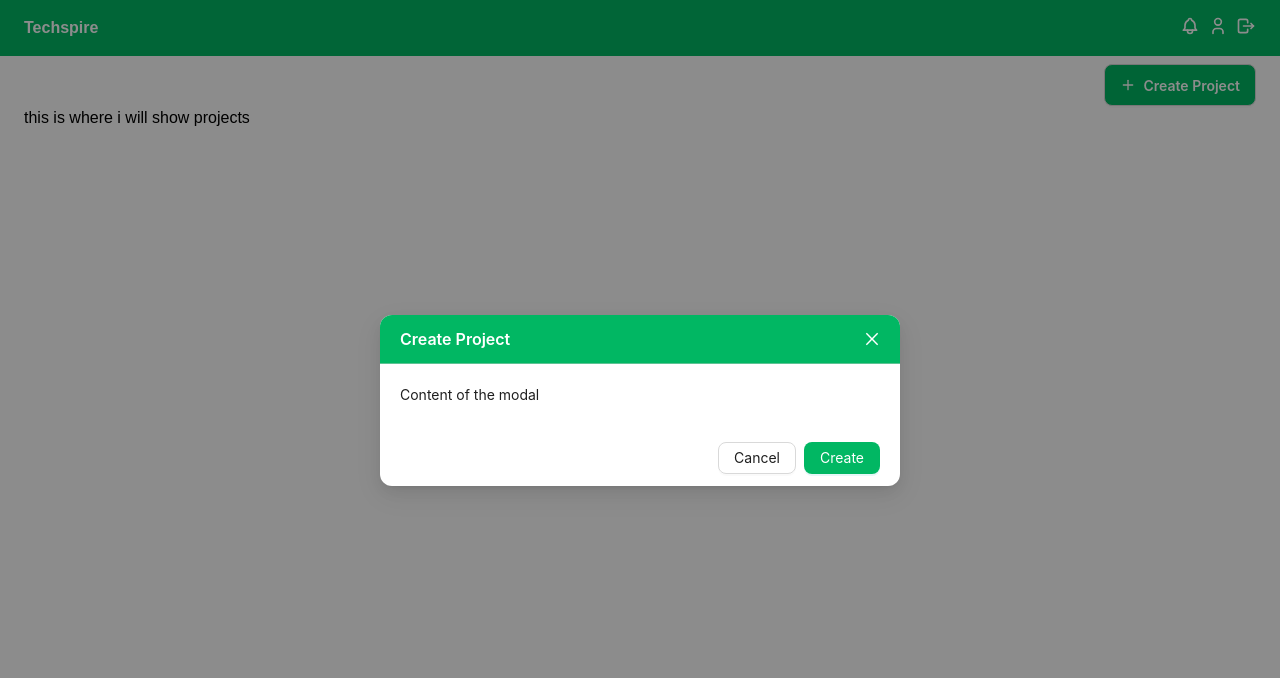
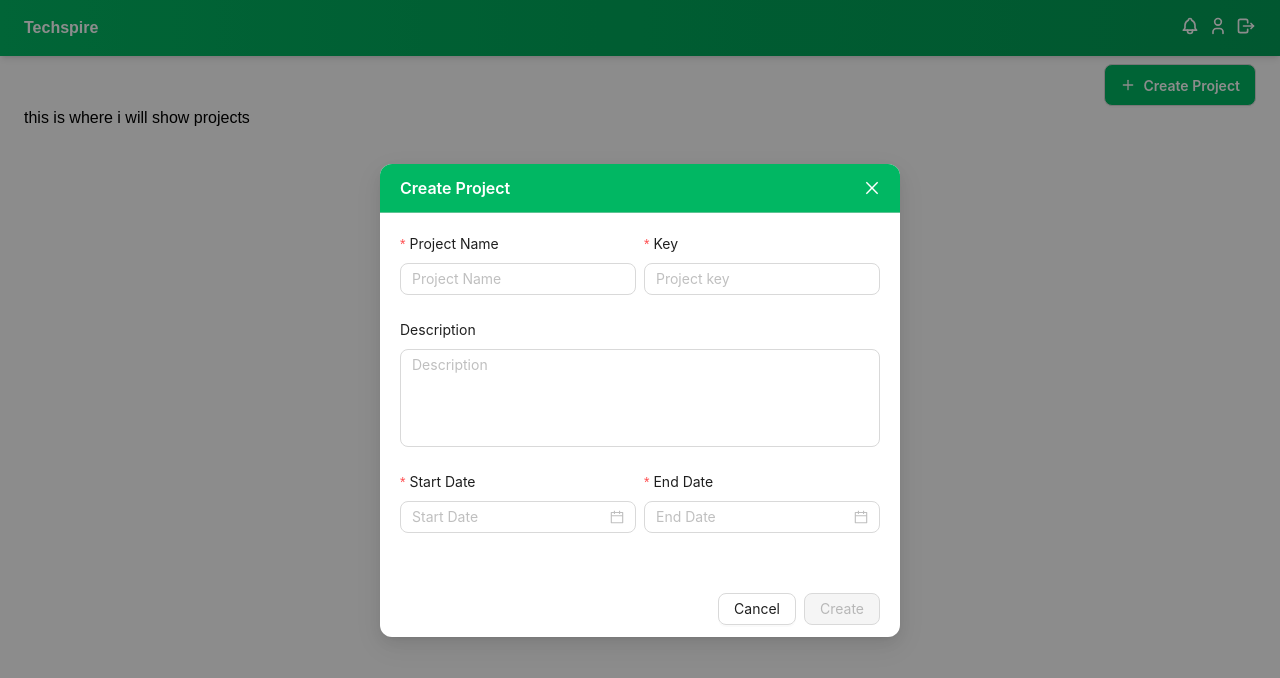
Before and after one commit to AashishRautela/pmsFrontEnd, a Next.js app: page /home in a window 1280 px wide. Both pictures are taken after a click on the button "Create Project". Shown: the top 678 px of the page. Built offline with nearby package versions, Linux system fonts and the light colour scheme; what @ant-design/nextjs-registry would draw is missing.

Commit message:
feat:proect creation flow completed

```diff
--- a/package.json
+++ b/package.json
@@ -15,6 +15,7 @@
     "@tabler/icons-react": "^3.34.1",
     "antd": "^5.27.0",
     "axios": "^1.11.0",
+    "dayjs": "^1.11.18",
     "install": "^0.13.0",
     "next": "15.4.6",
     "npm": "^11.5.2",
--- a/src/app/globals.css
+++ b/src/app/globals.css
@@ -71,3 +71,7 @@ body {
   background-color: #01B763 !important;
   color: #ffffff !important;
 }
+
+.ant-picker-outlined{
+  /* background: #ffffff; */
+}
--- a/src/app/layout.js
+++ b/src/app/layout.js
@@ -52,6 +52,13 @@ export default function RootLayout({ children }) {
                 },
                 Slider: {
                   defaultBg: '#01B763'
+                },
+                DatePicker: {
+                  defaultBg: '#fff',
+
+                  colorBgContainer: '#fff',
+                  activeBg: '#fff',
+                  hoverBg: '#fff'
                 }
               }
             }}
--- a/src/componants/common/header.js
+++ b/src/componants/common/header.js
@@ -4,7 +4,7 @@ import React from 'react';
 function header() {
   return (
     <>
-      <div className='py-4 px-6 bg-[#01B763] flex justify-between fixed w-full z-10'>
+      <div className='py-4 px-6 bg-gradient-to-r from-[#01B763] via-[#00a85a] to-[#019e57] flex justify-between fixed w-full z-10 shadow-md'>
         <div className='flex gap-2 items-center cursor-pointer'>
           {/* <img src='./assets/logo.png' className='bg-white-500' height={18} width={18} /> */}
           <h1 className='font-bold text-[#FFF]'>Techspire</h1>
--- a/src/componants/common/sideBar.js
+++ b/src/componants/common/sideBar.js
@@ -1,10 +1,13 @@
 'use client';
 
-import React from 'react';
+import React, { useEffect, useState } from 'react';
 import { Button, Menu } from 'antd';
 import { sideBarItems } from '@/constants/sidebar';
 
 export default function SideBar() {
+  const [seletectKey, setSelectedKey] = useState('');
+  console.log('seletectKey-->', seletectKey);
+
   const siderStyle = {
     overflow: 'auto',
     height: 'calc(100vh - 60px)',
@@ -20,6 +23,20 @@ export default function SideBar() {
     boxShadow: '6px 0 4px -7px #999, -6px 0 4px -4px'
   };
 
+  useEffect(() => {
+    const key = localStorage.getItem('seletedKey');
+    if (key) {
+      setSelectedKey(key);
+    } else {
+      setSelectedKey('dashboard');
+    }
+  }, []);
+
+  const onSelect = (item) => {
+    console.log('item-->', item.key);
+    localStorage.setItem('seletedKey', item.key);
+  };
+
   return (
     <div className='pt-14'>
       <Menu
@@ -27,8 +44,9 @@ export default function SideBar() {
         mode='inline'
         items={sideBarItems}
         style={siderStyle}
-        defaultSelectedKeys={['dashboard']}
+        defaultSelectedKeys={[seletectKey]}
         className='custom-menu'
+        onSelect={onSelect}
       />
     </div>
   );
--- a/src/componants/home/index.js
+++ b/src/componants/home/index.js
@@ -1,43 +1,226 @@
 'use client';
-import { Button, Modal } from 'antd';
+import { Button, Modal, Form, Input, DatePicker } from 'antd';
 import React, { useEffect, useState } from 'react';
 import { IconPlus } from '@tabler/icons-react';
+import { renderError } from '@/utils/common';
+import dayjs from 'dayjs';
+import axios from 'axios';
 
-function index() {
+function Index() {
+  const [form] = Form.useForm();
   const [open, setOpen] = useState(false);
   const [confirmLoading, setConfirmLoading] = useState(false);
-  const [modalText, setModalText] = useState('Content of the modal');
+  const [submittable, setSubmittable] = useState(false);
+
+  // watch all fields
+  const values = Form.useWatch([], form);
+
+  useEffect(() => {
+    form
+      .validateFields({ validateOnly: true })
+      .then(() => setSubmittable(true))
+      .catch(() => setSubmittable(false));
+  }, [form, values]);
+
   const showModal = () => {
     setOpen(true);
   };
-  const handleOk = () => {
-    setModalText('The modal will be closed after two seconds');
+
+  const handleCancel = () => {
+    setOpen(false);
+    form.resetFields();
+  };
+
+  const handleFinish = async (values) => {
     setConfirmLoading(true);
-    setTimeout(() => {
+
+    // Format dates into dd-mm-yyyy
+    const payload = {
+      ...values,
+      startDate: values.startDate
+        ? values.startDate.format('DD-MM-YYYY')
+        : null,
+      endDate: values.endDate ? values.endDate.format('DD-MM-YYYY') : null
+    };
+
+    try {
+      debugger;
+      const backend = process.env.NEXT_PUBLIC_DEV_APIS_URI;
+      const response = await axios.post(`${backend}/api/v1/project`, payload, {
+        withCredentials: true
+      });
+
+      console.log('✅ API Response:', response.data);
+
+      // Success actions
       setOpen(false);
+      form.resetFields();
+    } catch (error) {
+      console.error('❌ API Error:', error.response?.data || error.message);
+    } finally {
       setConfirmLoading(false);
-    }, 2000);
+    }
   };
-  const handleCancel = () => {
-    console.log('Clicked cancel button');
-    setOpen(false);
-  };
+
   return (
     <>
       <Modal
         title='Create Project'
-        centered={true}
+        centered
         open={open}
-        onOk={handleOk}
-        okText={'Create'}
+        onOk={() => form.submit()}
+        okText='Create'
         maskClosable={false}
         confirmLoading={confirmLoading}
         onCancel={handleCancel}
         className='modal_styling'
+        okButtonProps={{ disabled: !submittable }} // disable until form valid
       >
-        <p>{modalText}</p>
+        <Form layout='vertical' form={form} onFinish={handleFinish}>
+          {/* first row */}
+          <div className='w-full flex gap-2'>
+            <Form.Item
+              label='Project Name'
+              name='name'
+              className='w-1/2'
+              validateTrigger='onBlur'
+              rules={[
+                {
+                  required: true,
+                  message: renderError('Please Enter Project Name')
+                },
+                {
+                  min: 3,
+                  message: renderError(
+                    'Project name must be between 3–30 characters'
+                  )
+                },
+                {
+                  max: 30,
+                  message: renderError(
+                    'Project name must be between 3–30 characters'
+                  )
+                }
+              ]}
+            >
+              <Input placeholder='Project Name' />
+            </Form.Item>
+
+            <Form.Item
+              label='Key'
+              name='key'
+              className='w-1/2'
+              validateTrigger='onBlur'
+              rules={[
+                {
+                  required: true,
+                  message: renderError('Please Enter Project key')
+                },
+                {
+                  min: 4,
+                  message: renderError(
+                    'Project key must be between 4–10 characters'
+                  )
+                },
+                {
+                  max: 10,
+                  message: renderError(
+                    'Project key must be between 4–10 characters'
+                  )
+                },
+                {
+                  pattern: /^[a-zA-Z0-9]+$/,
+                  message: renderError(
+                    'Project key must be alphanumeric with no spaces'
+                  )
+                }
+              ]}
+            >
+              <Input
+                placeholder='Project key'
+                onChange={(e) =>
+                  form.setFieldsValue({ key: e.target.value.toUpperCase() })
+                }
+              />
+            </Form.Item>
+          </div>
+
+          {/* description */}
+          <div className='w-full'>
+            <Form.Item label='Description' name='description'>
+              <Input.TextArea
+                placeholder='Description'
+                autoSize={{ minRows: 4, maxRows: 6 }}
+              />
+            </Form.Item>
+          </div>
+
+          {/* dates */}
+          <div className='w-full flex gap-2'>
+            <Form.Item
+              label='Start Date'
+              name='startDate'
+              className='w-1/2'
+              rules={[
+                {
+                  required: true,
+                  message: renderError('Please select Start Date')
+                }
+              ]}
+            >
+              <DatePicker
+                format='DD-MM-YYYY'
+                disabledDate={(current) => {
+                  return current && current < dayjs().startOf('day');
+                }}
+                placeholder='Start Date'
+                className='w-full'
+              />
+            </Form.Item>
+
+            <Form.Item
+              label='End Date'
+              name='endDate'
+              className='w-1/2'
+              dependencies={['startDate']}
+              rules={[
+                {
+                  required: true,
+                  message: renderError('Please select End Date')
+                },
+                ({ getFieldValue }) => ({
+                  validator(_, value) {
+                    const start = getFieldValue('startDate');
+                    if (!value || !start) return Promise.resolve();
+
+                    const e = dayjs(value).startOf('day').valueOf();
+                    const s = dayjs(start).startOf('day').valueOf();
+
+                    return e >= s
+                      ? Promise.resolve()
+                      : Promise.reject(
+                          new Error(
+                            'End Date must be the same or after Start Date'
+                          )
+                        );
+                  }
+                })
+              ]}
+            >
+              <DatePicker
+                format='DD-MM-YYYY'
+                disabledDate={(current) =>
+                  current && current < dayjs().startOf('day')
+                }
+                placeholder='End Date'
+                className='w-full'
+              />
+            </Form.Item>
+          </div>
+        </Form>
       </Modal>
-      <div className=''>
+
+      {/* trigger button */}
       <div className='flex justify-end'>
         <Button
           className='!bg-[#01B763] !text-white !font-semibold !rounded-lg !py-5 mt-2 cursor-pointer focus:green-500'
@@ -47,11 +230,10 @@ function index() {
           Create Project
         </Button>
       </div>
-      </div>
 
       <div>this is where i will show projects</div>
     </>
   );
 }
 
-export default index;
+export default Index;
```
Also changed, not shown: 1 other file (tests, documents, lock files or other folders). Lines whose indentation alone changed are shown as unchanged.
